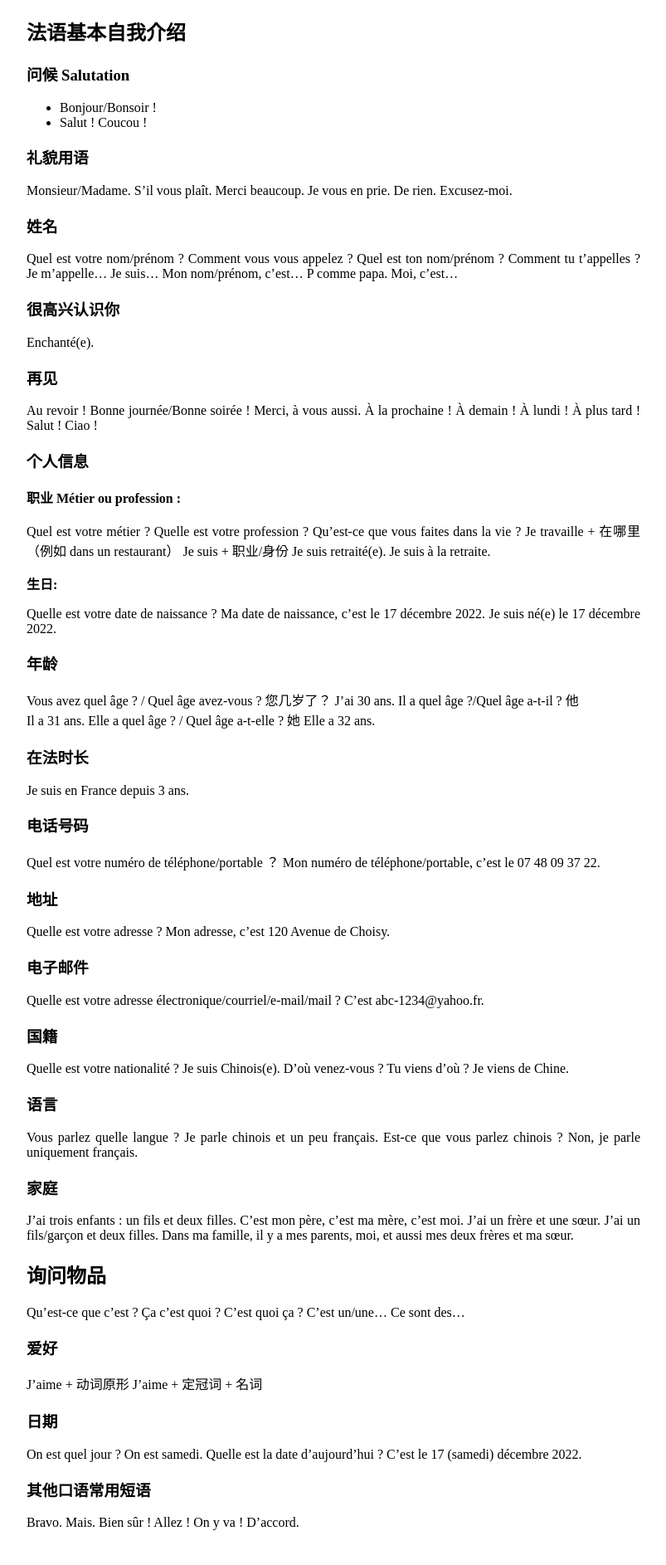
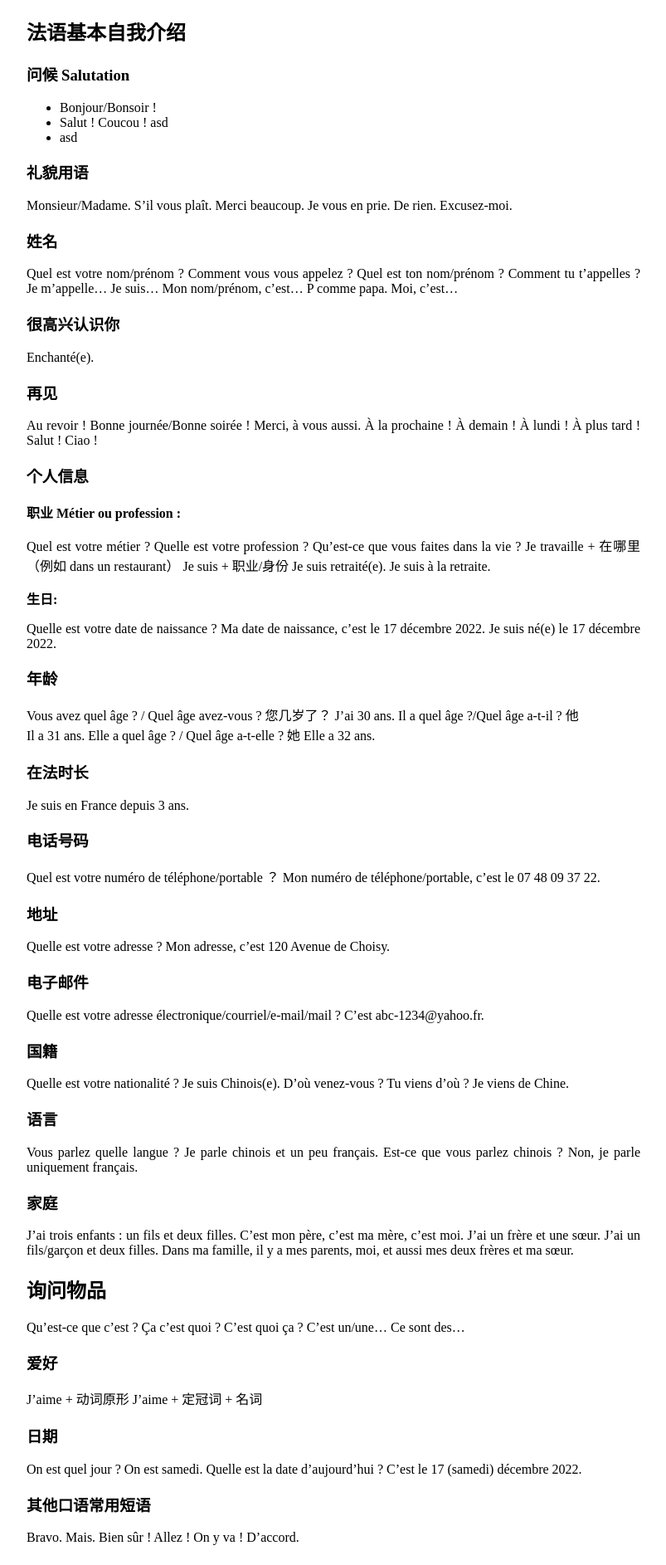
Before and after one commit to keinriesenradinparis/testing_local, a Jekyll site: the page built from _posts/2022/2022-12-16-法语基本自我介绍.md, in a window 1280 px wide. Shown: the whole page at 83% size, without its empty margins (238-1041 px from the left). Built offline with Jekyll 4.4.1, drawn with Linux system fonts in a browser that asks for light colours.

Commit message:
Update 2022-12-16-法语基本自我介绍.md

```diff
--- a/_posts/2022/2022-12-16-法语基本自我介绍.md
+++ b/_posts/2022/2022-12-16-法语基本自我介绍.md
@@ -13,6 +13,8 @@ layout: page_light
 
 - Bonjour/Bonsoir !
 - Salut ! Coucou !
+  asd
+- asd
 
 ### 礼貌用语
 
```
